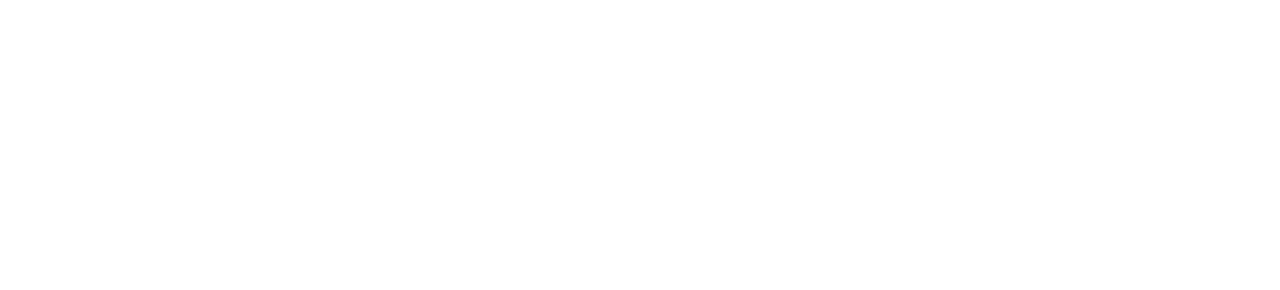
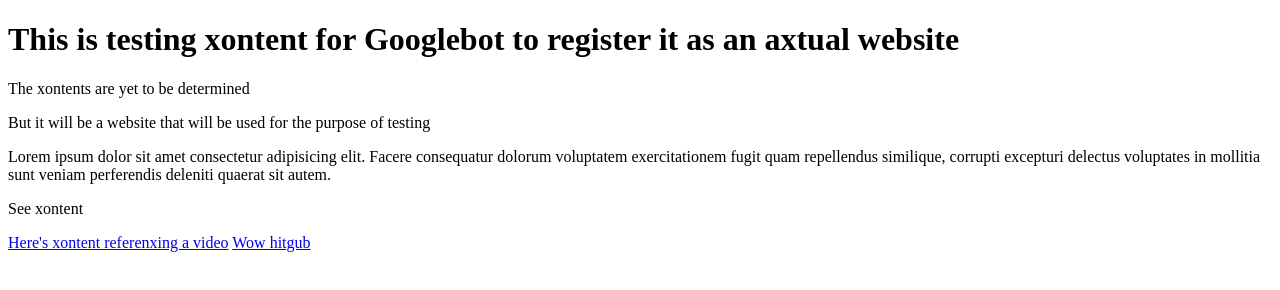
Before and after one commit to notoredmasks/notoredmasks.github.io, a plain HTML site: page index.html in a window 1280 px wide. Drawn offline with Linux system fonts and the light colour scheme.

Commit message:
Add files via upload

```diff
--- a/index.html
+++ b/index.html
@@ -9,6 +9,12 @@
     <title>42d52ce0</title>
 </head>
 <body>
-
+    <h1>This is testing xontent for Googlebot to register it as an axtual website</h1>
+    <p>The xontents are yet to be determined</p>
+    <p>But it will be a website that will be used for the purpose of testing</p>
+    <p>Lorem ipsum dolor sit amet consectetur adipisicing elit. Facere consequatur dolorum voluptatem exercitationem fugit quam repellendus similique, corrupti excepturi delectus voluptates in mollitia sunt veniam perferendis deleniti quaerat sit autem.</p>
+    <p>See xontent</p>
+    <a href="https://www.youtube.com/watch?v=dQw4w9WgXcQ">Here's xontent referenxing a video</a>
+    <a href="https://github.com">Wow hitgub</a>
 </body>
 </html>
```
